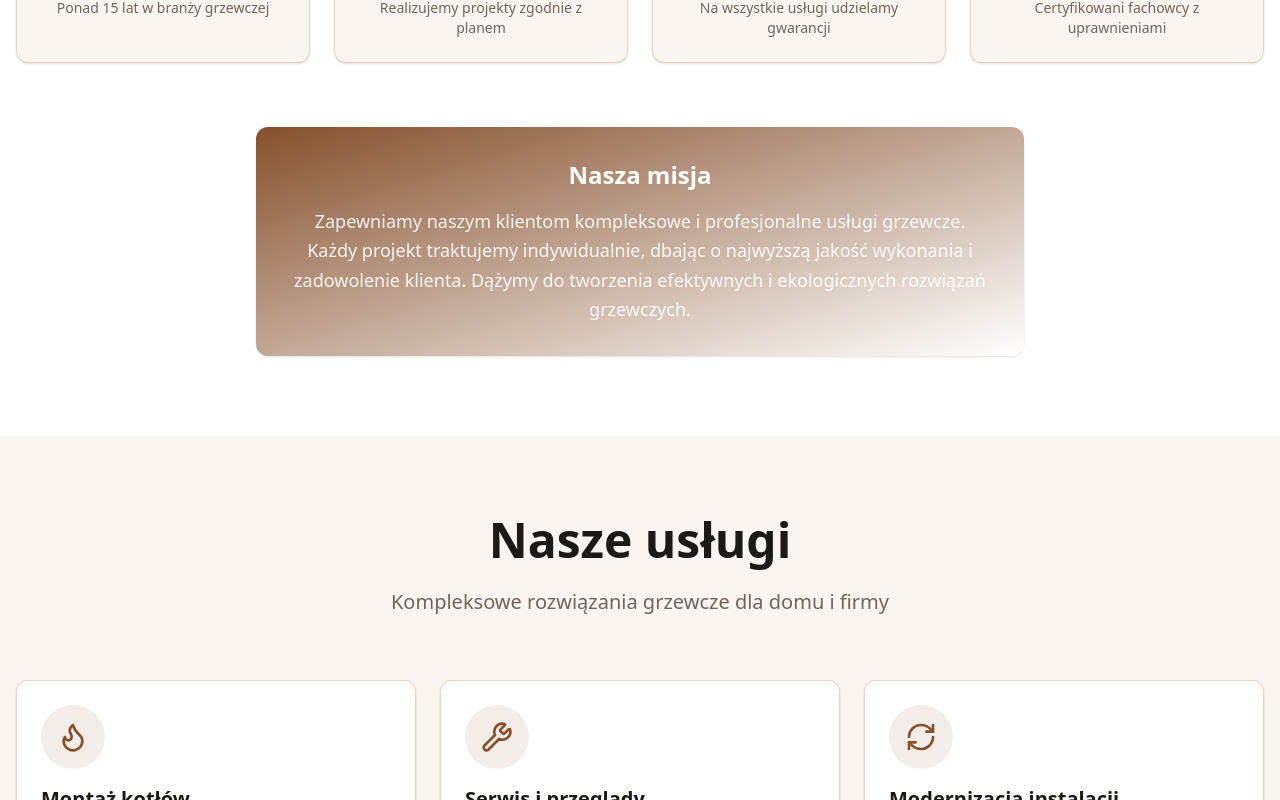
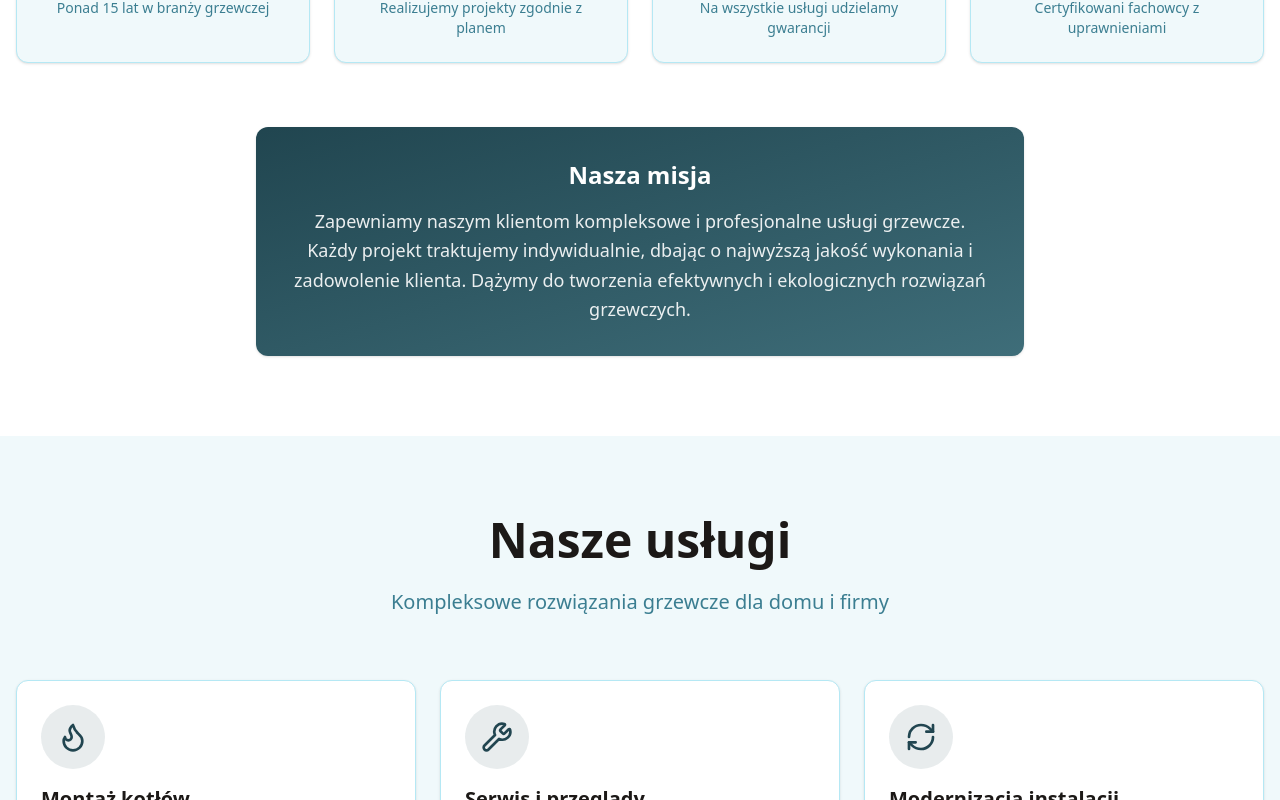
Before and after one commit to rafalwizen/heating-systems-company-2, a Next.js app: page / in a window 1280 px wide. Shown: the part 1300-2100 px from the top of the page. Built offline with nearby package versions, Linux system fonts and the light colour scheme.

Commit message:
feat: change website colors

```diff
--- a/app/globals.css
+++ b/app/globals.css
@@ -19,31 +19,31 @@
 
     --popover-foreground: 24 10% 10%;
 
-    --primary: 24 50% 35%;
+    --primary: 193 42% 22%;
 
     --primary-foreground: 0 0% 100%;
 
-    --secondary: 24 40% 50%;
+    --secondary: 192 32% 36%;
 
     --secondary-foreground: 0 0% 100%;
 
-    --muted: 24 15% 90%;
+    --muted: 193 67% 95%;
 
-    --muted-foreground: 24 10% 40%;
+    --muted-foreground: 193 42% 40%;
 
-    --accent: 0 100% 27%;
+    --accent: 189 67% 80%;
 
-    --accent-foreground: 0 0% 100%;
+    --accent-foreground: 193 42% 22%;
 
     --destructive: 0 84% 60%;
 
     --destructive-foreground: 0 0% 98%;
 
-    --border: 24 10% 90%;
+    --border: 193 42% 85%;
 
-    --input: 24 10% 90%;
+    --input: 193 42% 85%;
 
-    --ring: 24 50% 35%;
+    --ring: 193 42% 22%;
 
     --radius: 0.5rem
   }
--- a/app/realizacje/page.tsx
+++ b/app/realizacje/page.tsx
@@ -12,7 +12,7 @@ export default function RealizacjePage() {
   const categories = Array.from(new Set(realizations.map((r) => r.category)));
 
   return (
-    <div className="min-h-screen bg-warm-50">
+    <div className="min-h-screen bg-cool-50">
       {/* Header with Video Background */}
       <section className="relative py-20 overflow-hidden">
         {/* Background Video */}
--- a/components/about.tsx
+++ b/components/about.tsx
@@ -62,7 +62,7 @@ export default function About() {
               viewport={{ once: true }}
               transition={{ duration: 0.4, delay: 0.1 * index }}
             >
-              <Card className="p-6 h-full hover:shadow-lg transition-shadow bg-warm-50 border-warm-200">
+              <Card className="p-6 h-full hover:shadow-lg transition-shadow bg-cool-50 border-cool-200">
                 <div className="flex flex-col items-center text-center">
                   <div className="w-14 h-14 rounded-full bg-primary/10 flex items-center justify-center mb-4">
                     <feature.icon className="h-7 w-7 text-primary" />
@@ -86,7 +86,7 @@ export default function About() {
           transition={{ duration: 0.6, delay: 0.4 }}
           className="max-w-3xl mx-auto"
         >
-          <Card className="p-8 bg-gradient-to-br from-primary to-primary-dark text-primary-foreground border-0">
+          <Card className="p-8 bg-gradient-to-br from-primary to-secondary text-primary-foreground border-0">
             <div className="text-center">
               <h3 className="text-2xl font-bold mb-4">Nasza misja</h3>
               <p className="text-lg opacity-90 leading-relaxed">
--- a/components/contact.tsx
+++ b/components/contact.tsx
@@ -56,7 +56,7 @@ export default function Contact() {
   };
 
   return (
-    <section id="contact" className="py-20 bg-warm-50">
+    <section id="contact" className="py-20 bg-cool-50">
       <div className="container mx-auto px-4">
         <motion.div
           initial={{ opacity: 0, y: 20 }}
@@ -81,7 +81,7 @@ export default function Contact() {
             viewport={{ once: true }}
             transition={{ duration: 0.6 }}
           >
-            <Card className="p-8 h-full bg-white border-warm-200">
+            <Card className="p-8 h-full bg-white border-cool-200">
               <h3 className="text-2xl font-bold text-foreground mb-6">
                 Wyślij wiadomość
               </h3>
@@ -110,7 +110,7 @@ export default function Contact() {
                     onChange={handleChange}
                     required
                     placeholder="Jan Kowalski"
-                    className="bg-warm-50 border-warm-200 focus:border-primary"
+                    className="bg-cool-50 border-cool-200 focus:border-primary"
                   />
                 </div>
 
@@ -126,7 +126,7 @@ export default function Contact() {
                     onChange={handleChange}
                     required
                     placeholder="jan@przyklad.pl"
-                    className="bg-warm-50 border-warm-200 focus:border-primary"
+                    className="bg-cool-50 border-cool-200 focus:border-primary"
                   />
                 </div>
 
@@ -141,7 +141,7 @@ export default function Contact() {
                     value={formData.phone}
                     onChange={handleChange}
                     placeholder="+48 123 456 789"
-                    className="bg-warm-50 border-warm-200 focus:border-primary"
+                    className="bg-cool-50 border-cool-200 focus:border-primary"
                   />
                 </div>
 
@@ -157,7 +157,7 @@ export default function Contact() {
                     required
                     rows={5}
                     placeholder="Opisz swoje potrzeby..."
-                    className="bg-warm-50 border-warm-200 focus:border-primary resize-none"
+                    className="bg-cool-50 border-cool-200 focus:border-primary resize-none"
                   />
                 </div>
 
@@ -187,7 +187,7 @@ export default function Contact() {
             transition={{ duration: 0.6 }}
             className="space-y-6"
           >
-            <Card className="p-8 bg-white border-warm-200">
+            <Card className="p-8 bg-white border-cool-200">
               <h3 className="text-2xl font-bold text-foreground mb-6">
                 Informacje kontaktowe
               </h3>
@@ -245,7 +245,7 @@ export default function Contact() {
             </Card>
 
             {/* Google Maps */}
-            <Card className="overflow-hidden border-warm-200">
+            <Card className="overflow-hidden border-cool-200">
               <iframe
                 src={`https://www.google.com/maps/embed?pb=!1m18!1m12!1m3!1d2443.5295933256823!2d${companyData.mapCoordinates.lng}!3d${companyData.mapCoordinates.lat}!2m3!1f0!2f0!3f0!3m2!1i1024!2i768!4f13.1!3m3!1m2!1s0x0%3A0x0!2z${companyData.mapCoordinates.lat}!2z${companyData.mapCoordinates.lng}!5e0!3m2!1spl!2spl!4v1234567890`}
                 width="100%"
--- a/components/gallery.tsx
+++ b/components/gallery.tsx
@@ -40,7 +40,7 @@ export default function Gallery() {
             className={`px-6 py-3 rounded-full font-medium transition-all ${
               selectedCategory === category
                 ? 'bg-primary text-primary-foreground shadow-lg'
-                : 'bg-white text-foreground hover:bg-warm-100 border border-warm-200'
+                : 'bg-white text-foreground hover:bg-cool-100 border border-cool-200'
             }`}
           >
             {category}
@@ -58,7 +58,7 @@ export default function Gallery() {
             transition={{ duration: 0.4, delay: 0.1 * index }}
           >
             <Card
-              className="overflow-hidden cursor-pointer hover:shadow-xl transition-all duration-300 hover:-translate-y-1 border-warm-200"
+              className="overflow-hidden cursor-pointer hover:shadow-xl transition-all duration-300 hover:-translate-y-1 border-cool-200"
               onClick={() => setSelectedRealization(realization)}
             >
               {/* Image */}
@@ -104,13 +104,13 @@ export default function Gallery() {
               onClick={(e) => e.stopPropagation()}
             >
               {/* Header */}
-              <div className="flex items-center justify-between p-4 border-b border-warm-200">
+              <div className="flex items-center justify-between p-4 border-b border-cool-200">
                 <span className="text-sm font-medium text-muted-foreground">
                   {selectedRealization.category}
                 </span>
                 <button
                   onClick={() => setSelectedRealization(null)}
-                  className="p-2 hover:bg-warm-100 rounded-full transition-colors"
+                  className="p-2 hover:bg-cool-100 rounded-full transition-colors"
                 >
                   <X className="h-5 w-5" />
                 </button>
@@ -136,7 +136,7 @@ export default function Gallery() {
               </div>
 
               {/* Navigation */}
-              <div className="flex items-center justify-between p-4 border-t border-warm-200 bg-warm-50">
+              <div className="flex items-center justify-between p-4 border-t border-cool-200 bg-cool-50">
                 <button
                   onClick={handlePrevious}
                   className="flex items-center gap-2 px-4 py-2 hover:bg-white rounded-lg transition-colors"
--- a/components/services.tsx
+++ b/components/services.tsx
@@ -16,7 +16,7 @@ const iconMap = {
 
 export default function Services() {
   return (
-    <section id="services" className="py-20 bg-warm-50">
+    <section id="services" className="py-20 bg-cool-50">
       <div className="container mx-auto px-4">
         <motion.div
           initial={{ opacity: 0, y: 20 }}
@@ -45,7 +45,7 @@ export default function Services() {
                 viewport={{ once: true }}
                 transition={{ duration: 0.4, delay: 0.1 * index }}
               >
-                <Card className="p-6 h-full hover:shadow-xl transition-all duration-300 hover:-translate-y-1 bg-white border-warm-200 group">
+                <Card className="p-6 h-full hover:shadow-xl transition-all duration-300 hover:-translate-y-1 bg-white border-cool-200 group">
                   <div className="flex flex-col h-full">
                     <div className="w-16 h-16 rounded-full bg-primary/10 flex items-center justify-center mb-4 group-hover:bg-primary/20 transition-colors">
                       {Icon && <Icon className="h-8 w-8 text-primary" />}
--- a/components/testimonials.tsx
+++ b/components/testimonials.tsx
@@ -33,7 +33,7 @@ export default function Testimonials() {
               viewport={{ once: true }}
               transition={{ duration: 0.4, delay: 0.1 * index }}
             >
-              <Card className="p-6 h-full bg-warm-50 border-warm-200 hover:shadow-lg transition-shadow">
+              <Card className="p-6 h-full bg-cool-50 border-cool-200 hover:shadow-lg transition-shadow">
                 <div className="flex flex-col h-full">
                   <div className="flex items-center gap-1 mb-4">
                     {[...Array(testimonial.rating)].map((_, i) => (
--- a/tailwind.config.ts
+++ b/tailwind.config.ts
@@ -22,17 +22,17 @@ const config: Config = {
   				DEFAULT: 'hsl(var(--accent))',
   				foreground: 'hsl(var(--accent-foreground))'
   			},
-  			warm: {
-  				'50': '#FAF5F0',
-  				'100': '#F5EDE0',
-  				'200': '#E6D5BC',
-  				'300': '#D4BC97',
-  				'400': '#C1A679',
-  				'500': '#AE905B',
-  				'600': '#8B7149',
-  				'700': '#6C573A',
-  				'800': '#54422F',
-  				'900': '#3E3223'
+  			cool: {
+  				'50': '#F0F9FB',
+  				'100': '#E0F4F8',
+  				'200': '#B5E8F4',
+  				'300': '#87DDF0',
+  				'400': '#5DD1EC',
+  				'500': '#aae4ee',
+  				'600': '#6BB5DC',
+  				'700': '#4E9BCA',
+  				'800': '#3e6e78',
+  				'900': '#214651'
   			},
   			dark: {
   				'800': '#2D251E',
```
